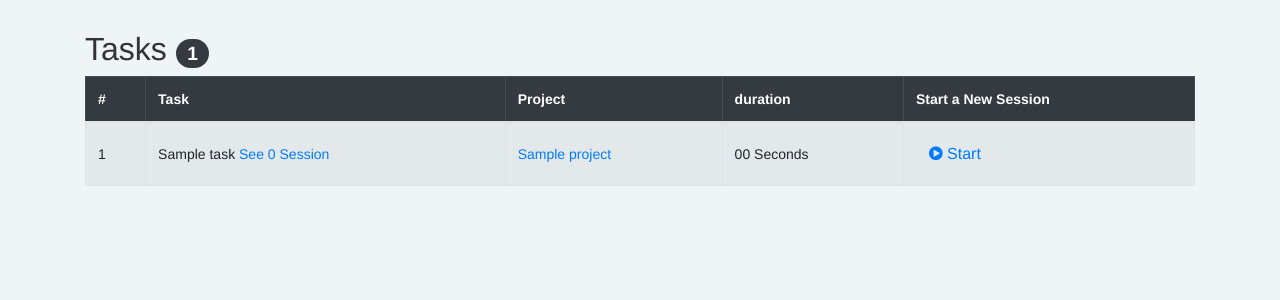
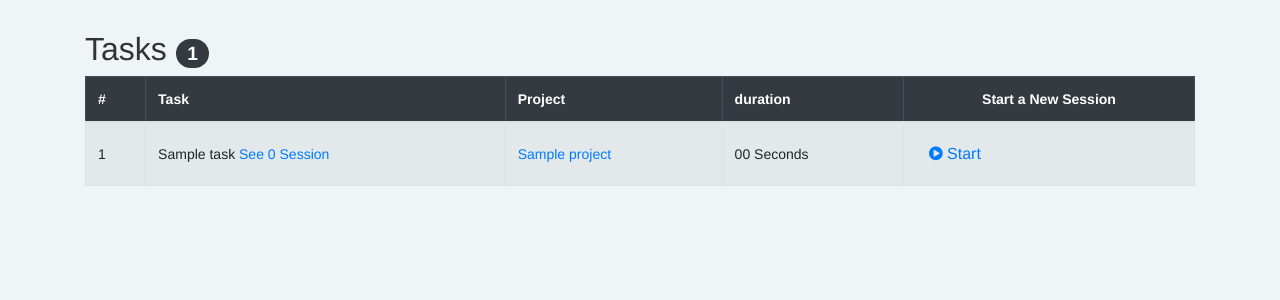
Before and after one commit to oussama-he/prodUtils, a Django app: page /pomodoro/tasks/ in a window 1280 px wide. Shown: the part 55-355 px from the top of the page. Run offline with Django 3.2, Linux system fonts and the light colour scheme; tables that the repository leaves empty hold one stand-in row (values such as "Sample post"); data that the repository does not hold is empty; some libraries are stand-ins or nearby versions.

Commit message:
Center last column in all-tasks table

```diff
--- a/pomodoro/templates/pomodoro/all-tasks.html
+++ b/pomodoro/templates/pomodoro/all-tasks.html
@@ -16,7 +16,7 @@
                     <th>Task</th>
                     <th>Project</th>
                     <th>duration</th>
-                    <th>Start a New Session</th>
+                    <th class="text-center">Start a New Session</th>
                 </tr>
                 </thead>
                 <tbody>
```
